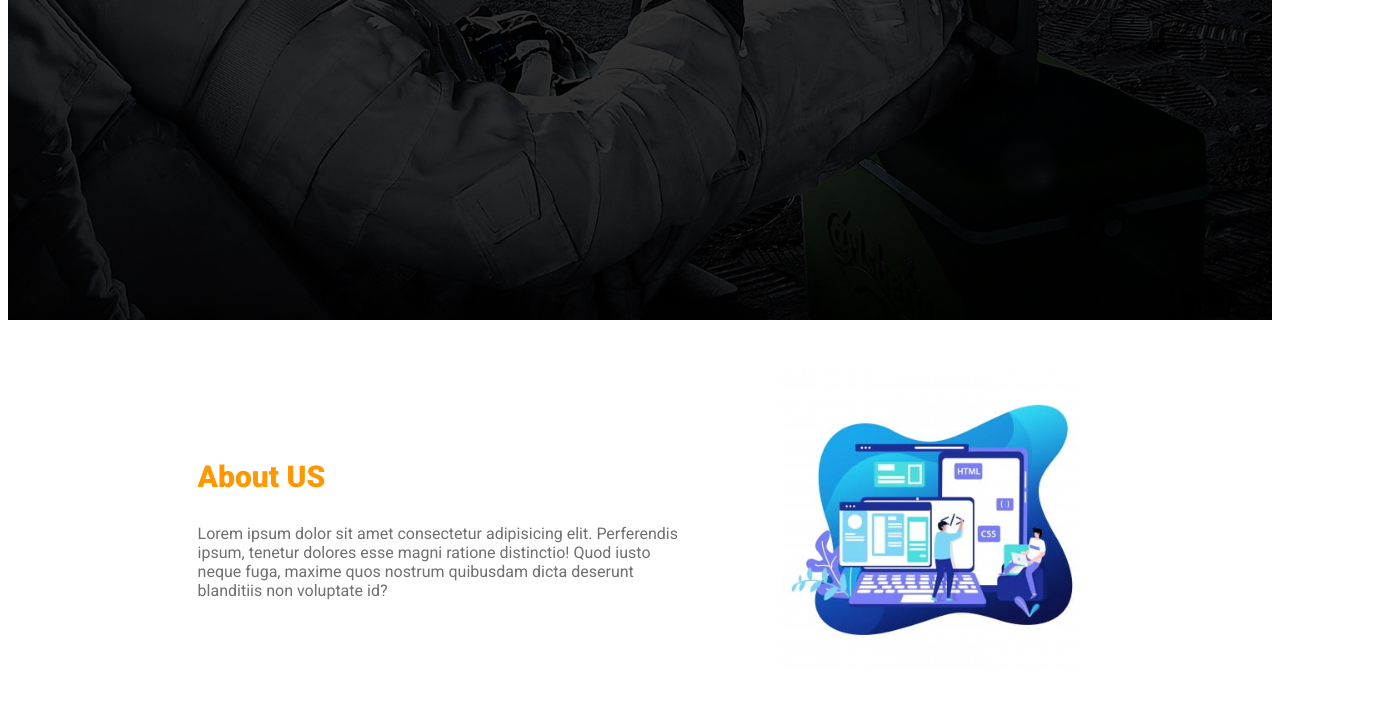
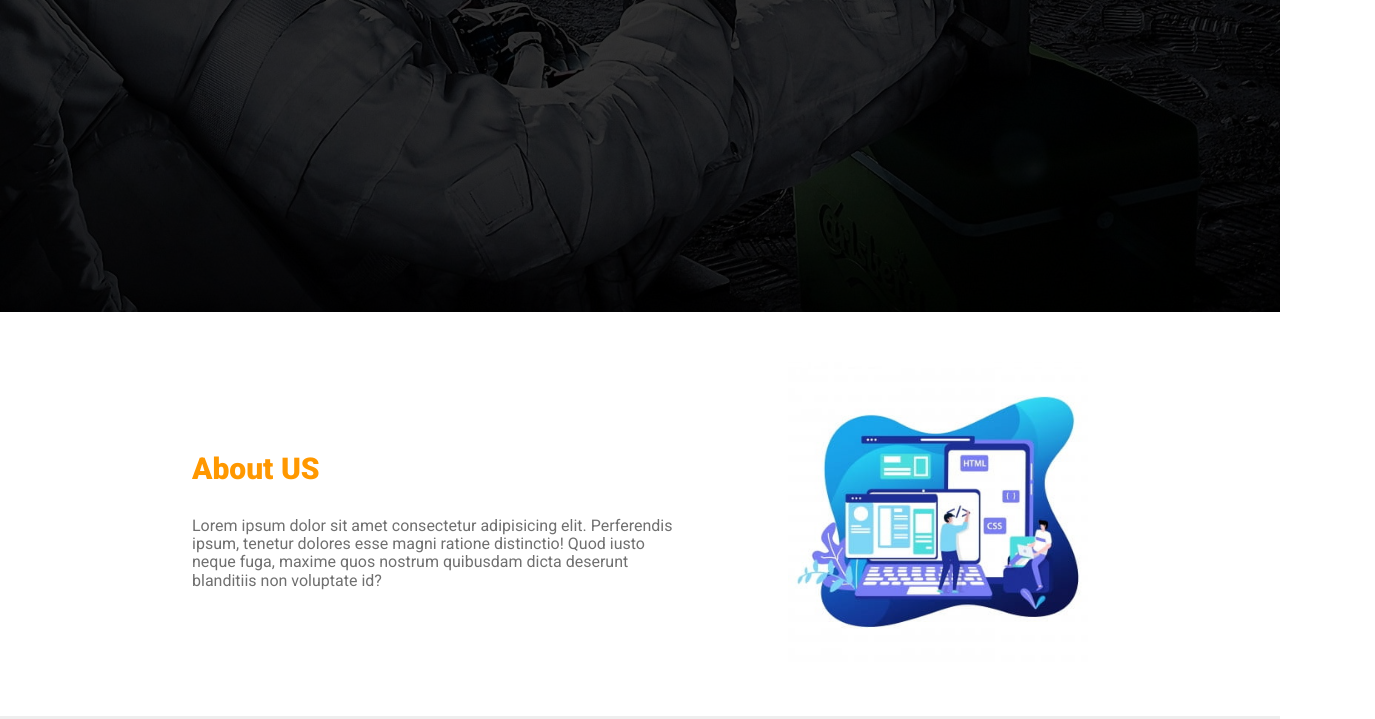
Before and after one commit to ahmedosamaft/MadeWithLove-, a plain HTML site: page index.html in a window 1280 px wide. Shown: the part 488-1207 px from the top of the page, 1375 px wide, since content can reach past the window. Drawn offline with nearby package versions, Linux system fonts and the light colour scheme; the site is published under a folder, as on GitHub Pages, so addresses that start at the root find nothing.

Commit message:
Update index.html

```diff
--- a/index.html
+++ b/index.html
@@ -4,7 +4,7 @@
     <meta charset="UTF-8" />
     <meta http-equiv="X-UA-Compatible" content="IE=edge" />
     <meta name="viewport" content="width=device-width, initial-scale=1.0" />
-    <link rel="stylesheet" href="/style/normalize.css" />
+    <link rel="stylesheet" href="./style/normalize.css" />
     <link rel="preconnect" href="https://fonts.googleapis.com" />
     <link rel="preconnect" href="https://fonts.gstatic.com" crossorigin />
     <link
```
